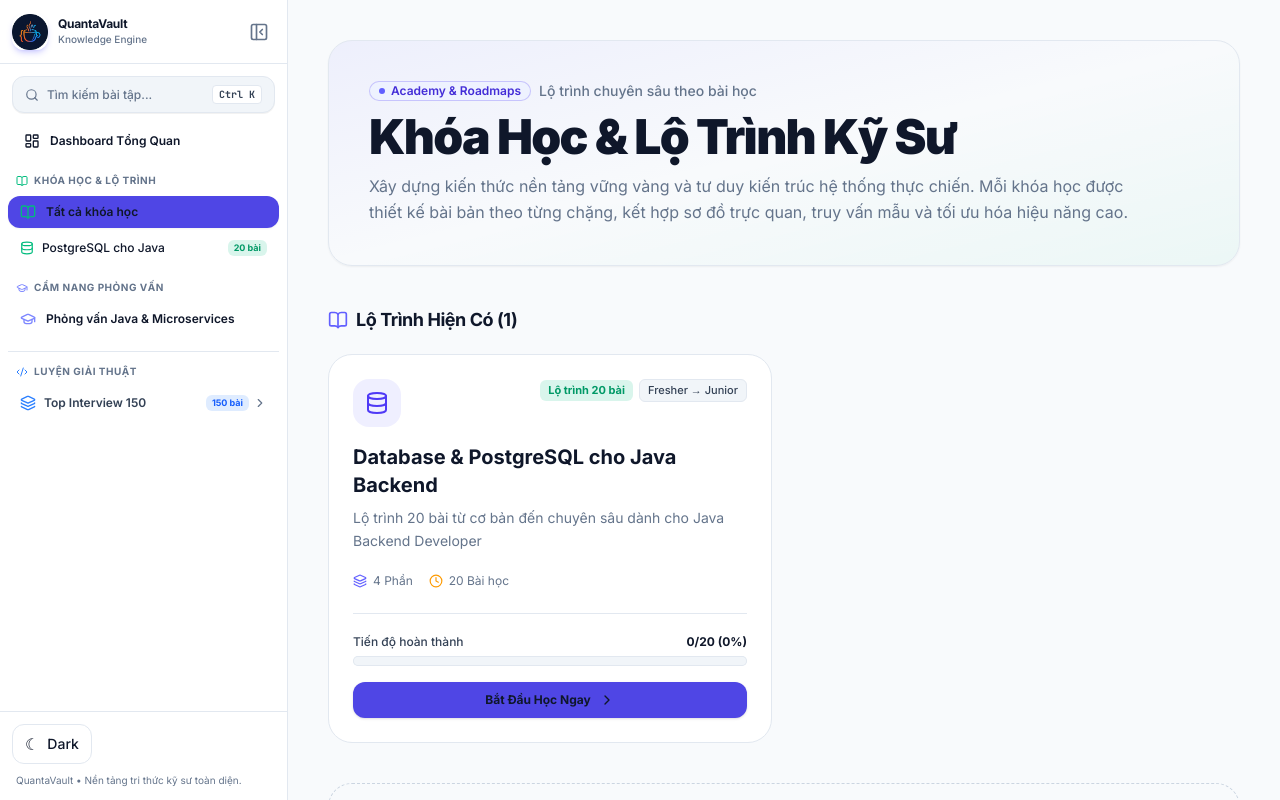
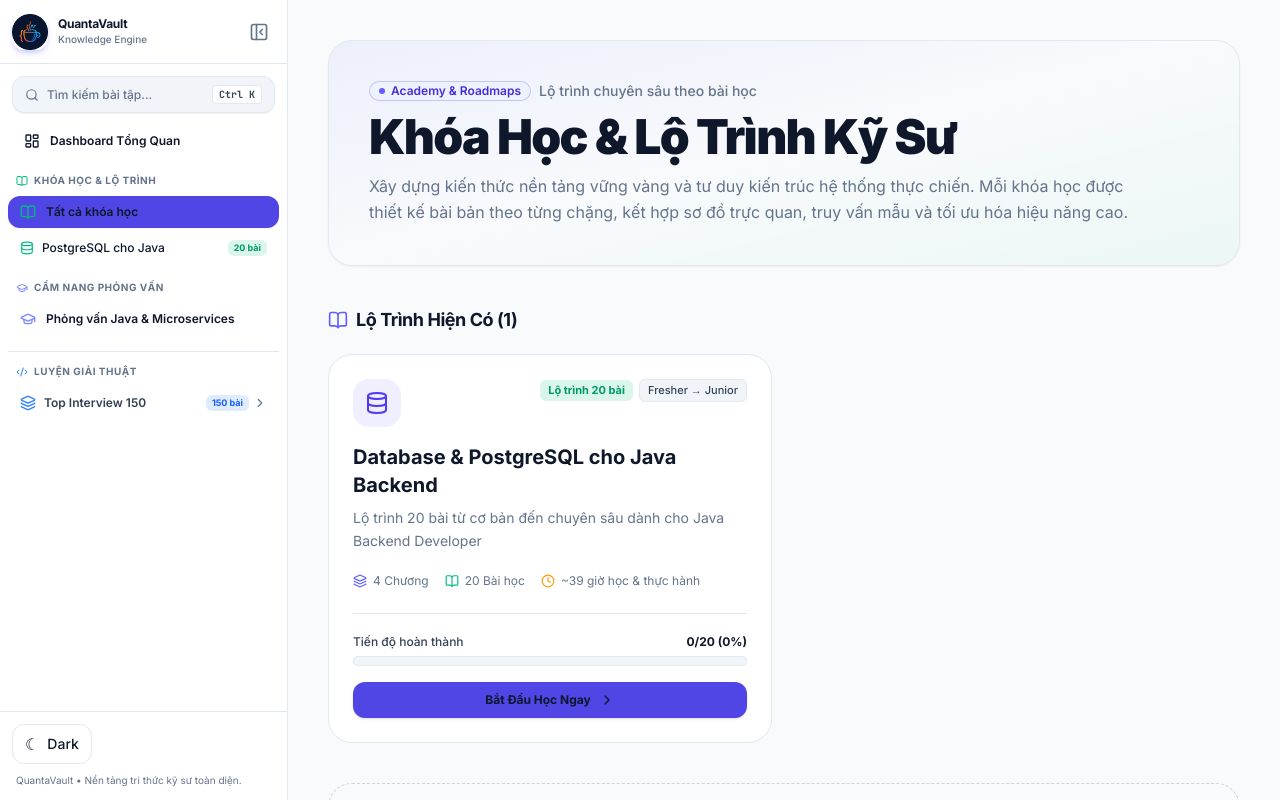
Before and after one commit to TanBuiDev/QuantaVault, a Next.js app in the folder web/: page /courses in a window 1280 px wide. Shown: the top 800 px of the page. Built offline with nearby package versions, Linux system fonts and the light colour scheme.

Commit message:
fix(courses): standardize duration labels across course catalog and syllabus sidebar
- Show '~X giờ học & thực hành' on Course Catalog card
- Show '~X phút học' on Course Syllabus Sidebar
- Harmonize estimated study duration wording across all academy views

```diff
--- a/web/src/features/courses/CourseCatalogView.tsx
+++ b/web/src/features/courses/CourseCatalogView.tsx
@@ -91,14 +91,20 @@ export function CourseCatalogView({ courses }: CourseCatalogViewProps) {
                   </div>
 
                   {/* Chapters count & info */}
-                  <div className="flex items-center gap-4 text-xs text-[var(--muted)] pt-1">
+                  <div className="flex flex-wrap items-center gap-4 text-xs text-[var(--muted)] pt-1">
                     <span className="flex items-center gap-1.5">
                       <Layers className="h-3.5 w-3.5 text-indigo-500" />
-                      <span>{course.chapters.length} Phần</span>
+                      <span>{course.chapters.length} Chương</span>
+                    </span>
+                    <span className="flex items-center gap-1.5">
+                      <BookOpen className="h-3.5 w-3.5 text-emerald-500" />
+                      <span>{course.totalLessons} Bài học</span>
                     </span>
                     <span className="flex items-center gap-1.5">
                       <Clock className="h-3.5 w-3.5 text-amber-500" />
-                      <span>{course.totalLessons} Bài học</span>
+                      <span>
+                        ~{(course.lessons.reduce((acc, l) => acc + (l.durationMinutes || 0), 0) / 60).toFixed(0)} giờ học & thực hành
+                      </span>
                     </span>
                   </div>
                 </div>
--- a/web/src/features/courses/CourseSyllabusSidebar.tsx
+++ b/web/src/features/courses/CourseSyllabusSidebar.tsx
@@ -149,7 +149,7 @@ export function CourseSyllabusSidebar({
                             {lesson.title.replace(/^Bài \d+:\s*/i, "")}
                           </p>
                           <span className="text-[10px] font-normal text-[var(--muted)]">
-                            {lesson.durationMinutes} phút
+                            ~{lesson.durationMinutes} phút học
                           </span>
                         </div>
                       </Link>
```
